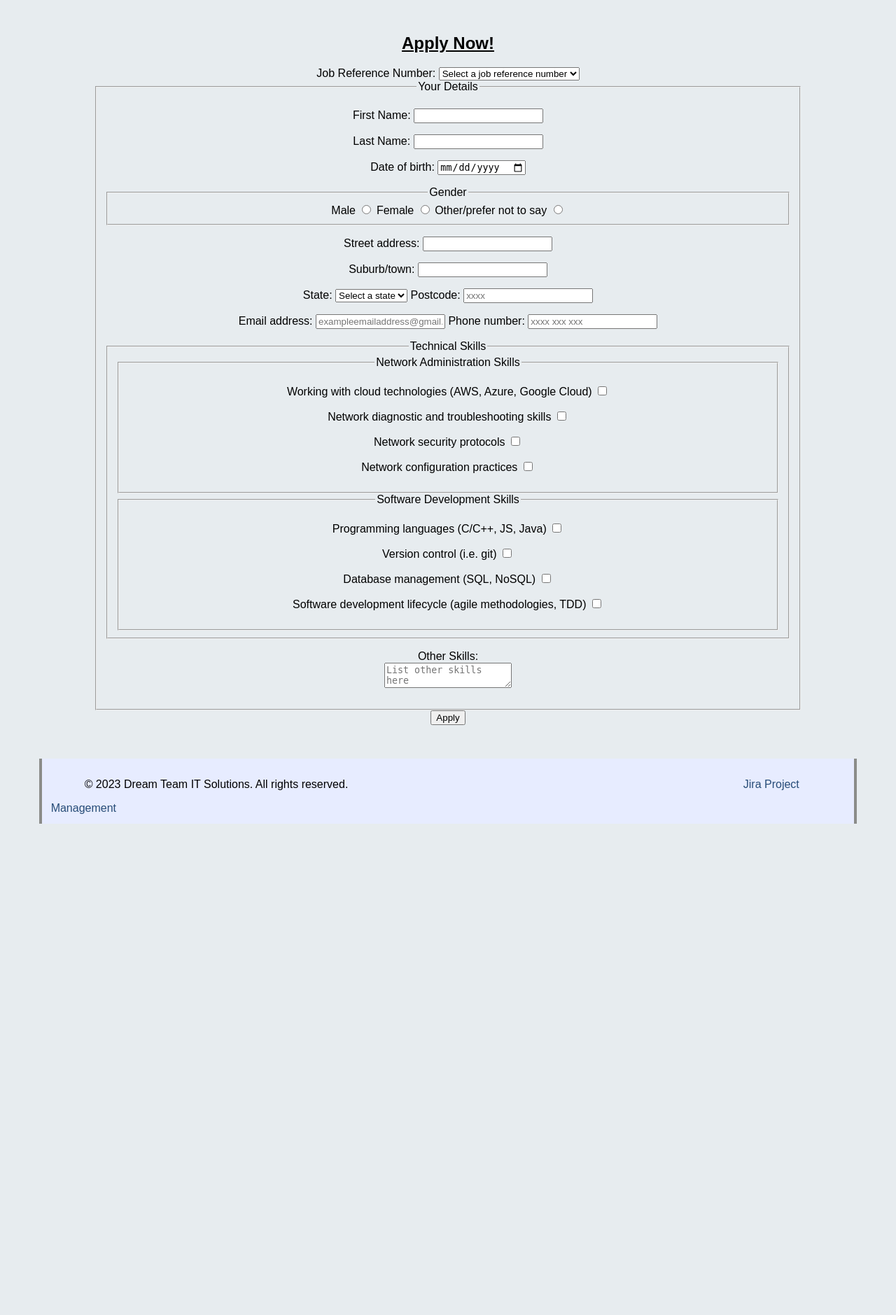
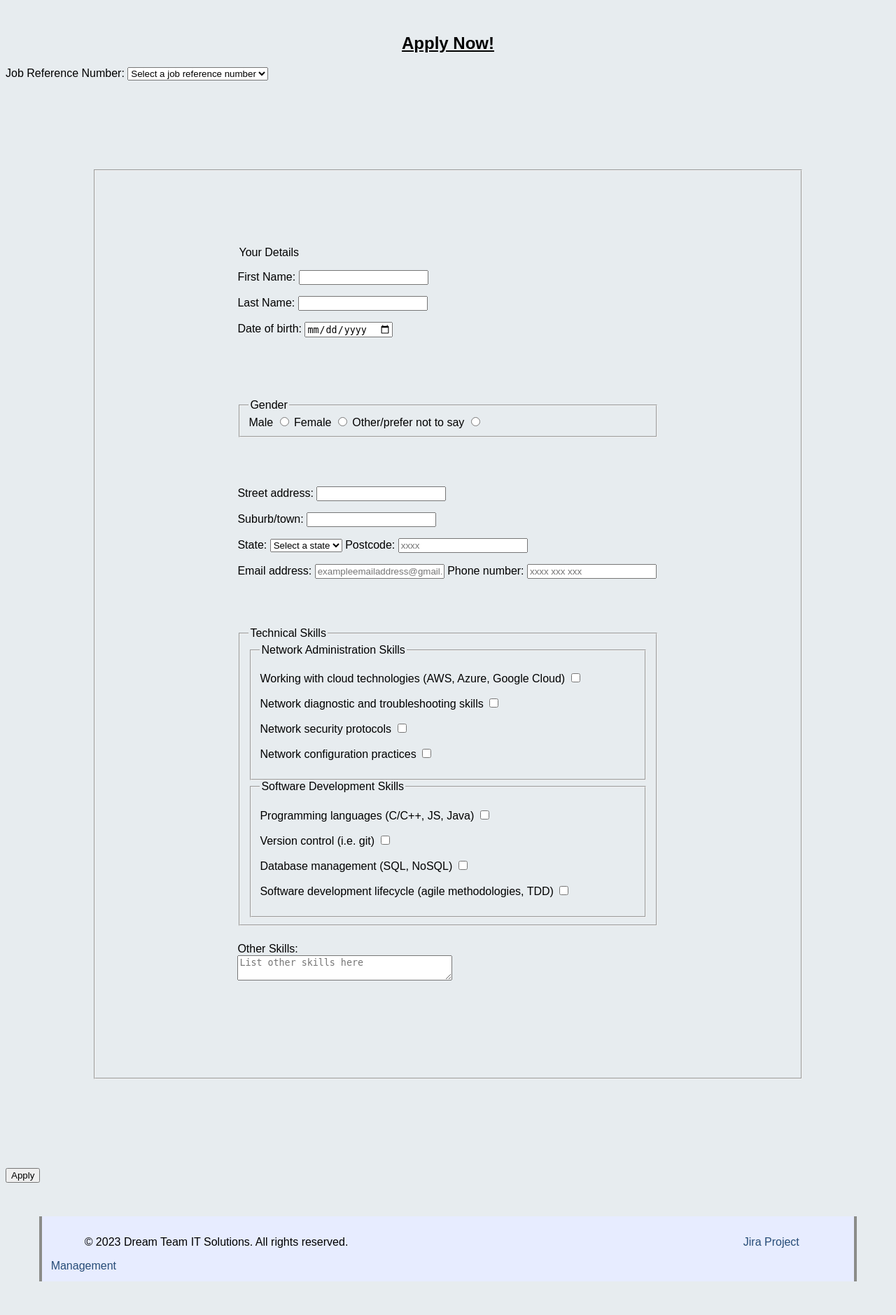
Before and after one commit to Remy-Amor/dream_team_COS10026_project, a PHP site: page /apply.html in a window 1280 px wide. Shown: the part 163-2042 px from the top of the page at 70% size. Before the commit the page ends 1340 px from the top, so only its background shows below. Run offline with PHP 8.4, Linux system fonts and the light colour scheme; some web fonts are replaced.

Commit message:
added grid styling

```diff
--- a/project1/apply.html
+++ b/project1/apply.html
@@ -39,7 +39,9 @@
                               <option value="sample2">sample2</option>
                          </select>
                <!-- fieldset for details -->
-               <fieldset>
+               <fieldset id="apply_form_fieldset">
+                    <div class="form_grid">
+                    <div class="name_and_dob">
                          <legend>Your Details</legend>
                          <p>
                               <label for="first_name">First Name:</label>
@@ -53,7 +55,9 @@
                               <label for="date_of_birth">Date of birth:</label>
                               <input type="date" id="date_of_birth" name="date_of_birth" required>
                          </p>
+                    </div>
                     <!-- nested fieldset for gender radio buttons -->
+                    <div class="gender">
                          <fieldset>
                               <legend>Gender</legend>
                               <label for="male">Male</label>
@@ -63,6 +67,8 @@
                               <label for="other">Other/prefer not to say</label>
                               <input type="radio" id="other" name="gender" value="other" required>
                          </fieldset>
+                    </div>
+                    <div class="address_and_contact">
                          <p>
                               <label for="street_address">Street address:</label>
                               <input id="street_address" name="street_address" type="text" pattern="^\w{1,40$}" required>
@@ -93,6 +99,8 @@
                               <label for="phone_number">Phone number:</label>
                               <input type="text" id="phone_number" name="phone_number" placeholder="xxxx xxx xxx" pattern="^(\d| ){8,12}$" required>
                          </p>
+                    </div>
+                    <div class="apply_skills">
                          <fieldset>
                               <legend>Technical Skills</legend>
                               <fieldset>
@@ -134,12 +142,16 @@
                                    </p>
                               </fieldset>
                          </fieldset>
+                    </div>
                     <!-- Technical skills list were created using chatGPT with the following prompt: "Generate a list of technical skills you would need to be a network administrator or software developer" -->
+                    <div class="apply_other_skills">
                          <p>
                               <label for="other_skills">Other Skills:</label>
                               <br>
                               <textarea name="other_skills" id="other_skills" placeholder="List other skills here"></textarea>
                          </p>
+                    </div>
+               </div>
                </fieldset>
                <input type="submit" value="Apply">
           </form>
--- a/project1/styles/styles.css
+++ b/project1/styles/styles.css
@@ -113,8 +113,54 @@ footer a:hover {
      text-decoration: underline;
 }
 
-#apply_form {
-     text-align: center;
-     margin-left: 10%;
-     margin-right: 10%;
+#apply_form_fieldset {
+     margin: 10%;
+     padding: 0;
 }
+
+#other_skills {
+     width: 50%;
+     height: 10%;
+}
+
+
+.form_grid {
+     display: grid;
+     grid-template-columns: repeat(5, 1fr);
+     grid-template-rows: repeat(12, 1fr);
+     gap: 8px;
+ }
+
+ .name_and_dob {
+     grid-column: span 3 / span 3;
+     grid-row: span 2 / span 2;
+     grid-column-start: 2;
+     grid-row-start: 2;
+ }
+
+ .gender {
+     grid-column: span 3 / span 3;
+     grid-column-start: 2;
+     grid-row-start: 4;
+ }
+
+ .address_and_contact {
+     grid-column: span 3 / span 3;
+     grid-row: span 2 / span 2;
+     grid-column-start: 2;
+     grid-row-start: 5;
+ }
+
+ .apply_skills {
+     grid-column: span 3 / span 3;
+     grid-row: span 4 / span 4;
+     grid-column-start: 2;
+     grid-row-start: 7;
+ }
+
+ .apply_other_skills {
+     grid-column: span 3 / span 3;
+     grid-row: span 2 / span 2;
+     grid-column-start: 2;
+     grid-row-start: 11;
+ }
```
Lines whose indentation alone changed are shown as unchanged.
